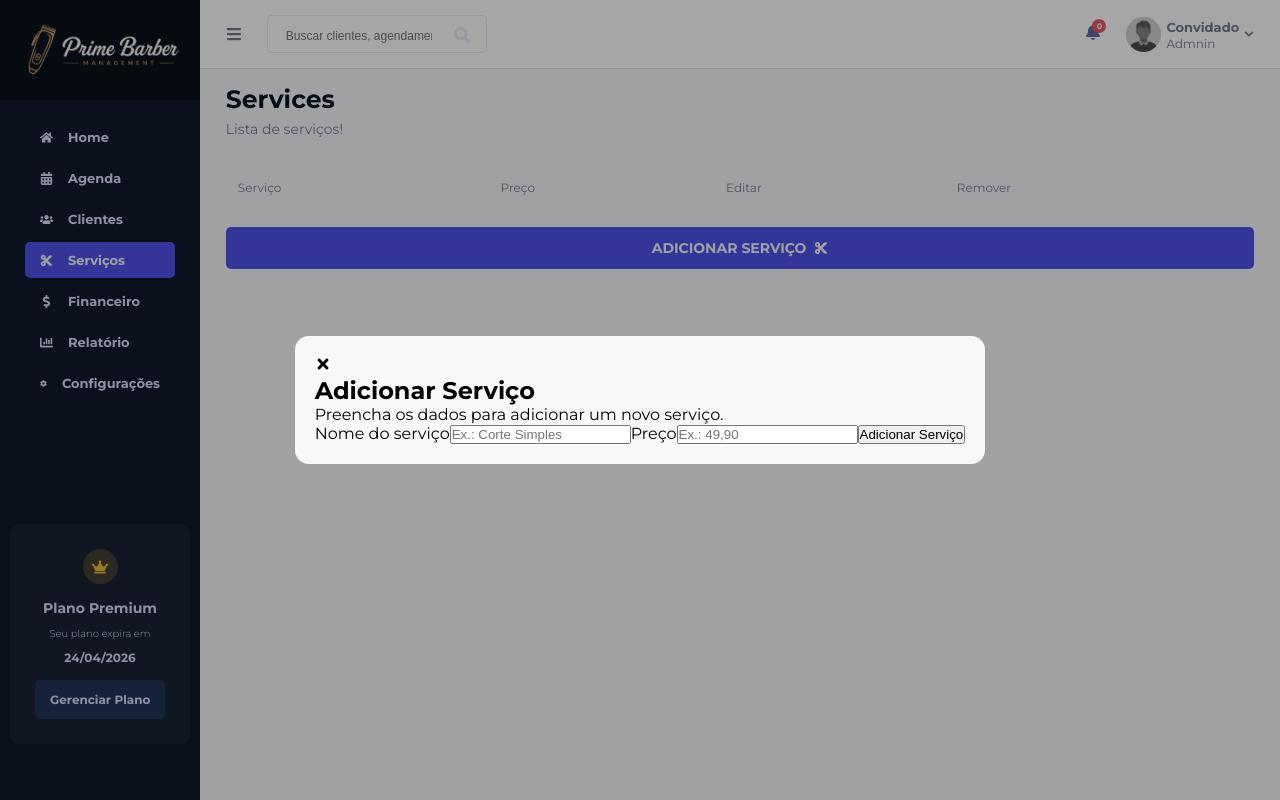
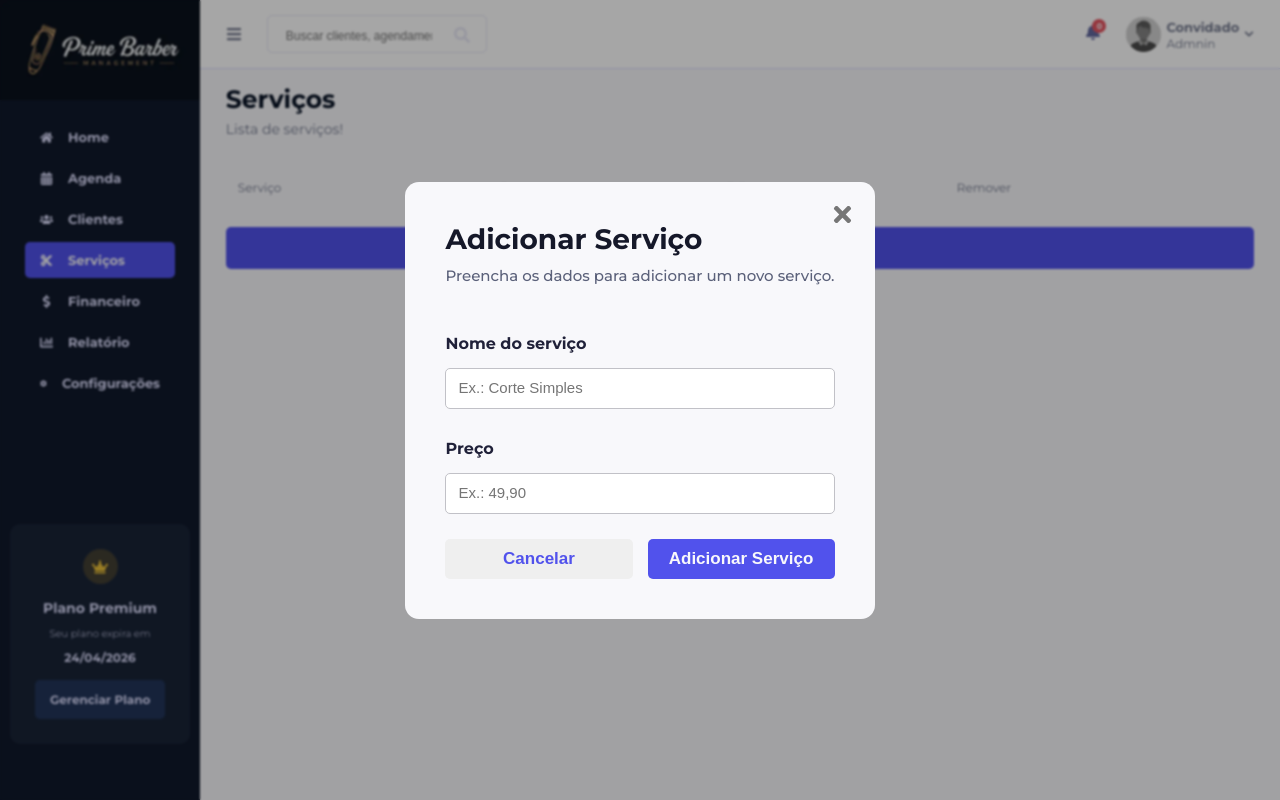
Before and after one commit to johnnyvasconcelos/Prime-Barber, a React (Vite) app in the folder frontend/: page /servicos in a window 1280 px wide. Both pictures are taken after a click on the link "ADICIONAR SERVIÇO". Built offline with nearby package versions, Linux system fonts and the light colour scheme; no server answers.

Commit message:
formulario style

```diff
--- a/frontend/src/App.css
+++ b/frontend/src/App.css
@@ -133,16 +133,92 @@ a {
   top: 0;
   left: 0;
   z-index: 300;
-
   background: rgba(0, 0, 0, 0.35);
-  backdrop-filter: blur(0px);
-  -webkit-backdrop-filter: blur(0px);
+  backdrop-filter: blur(1px);
+  -webkit-backdrop-filter: blur(1px);
 
   .form-modal {
     background-color: var(--white);
-    padding: 20px;
+    padding: 40px;
     border-radius: 14px;
     position: relative;
+    position: relative;
+
+    h2 {
+      font-size: 28px;
+      color: #151829;
+      margin-bottom: 10px;
+    }
+
+    > p {
+      color: #5b617a;
+      font-size: 15px;
+      font-weight: 500;
+    }
+
+    .close {
+      color: #767676;
+      font-size: 25px;
+      font-weight: 300;
+      position: absolute;
+      right: 20px;
+      top: 20px;
+      cursor: pointer;
+    }
+
+    label {
+      font-weight: 600;
+      color: #202139;
+      font-size: 16px;
+      display: block;
+      margin-bottom: 15px;
+      margin-top: 30px;
+    }
+
+    input {
+      display: block;
+      width: 100%;
+      padding: 12px;
+      border: 1px solid #c1c1c7;
+      border-radius: 5px;
+
+      &::placeholder {
+        font-size: 15px;
+      }
+
+      &:focus {
+        outline: none;
+      }
+    }
+
+    .buttons {
+      margin-top: 25px;
+      display: flex;
+      justify-content: space-between;
+      gap: 15px;
+
+      button {
+        border-radius: 5px;
+        font-weight: 700;
+        width: 100%;
+        display: block;
+        padding: 10px;
+        cursor: pointer;
+        color: var(--display);
+        border: none;
+        font-size: 17px;
+      }
+
+      button:nth-of-type(2) {
+        color: var(--white);
+        background-color: var(--display);
+        transition: var(--transition);
+
+        &:hover {
+          background-color: #3131bb;
+        }
+      }
+    }
   }
 }
 
@@ -160,3 +236,32 @@ a {
     }
   }
 }
+
+@media (max-width: 767px) {
+  .background-modal {
+    .form-modal {
+      padding: 22px;
+      margin: 0 auto;
+      width: 85%;
+      max-width: 450px;
+    }
+  }
+}
+
+@media (max-width: 480px) {
+  .background-modal {
+    .form-modal {
+      h2 {
+        font-size: 22px;
+      }
+
+      > p {
+        font-size: 12px;
+      }
+
+      button {
+        font-size: 14px !important;
+      }
+    }
+  }
+}
--- a/frontend/src/components/main/MainServices.jsx
+++ b/frontend/src/components/main/MainServices.jsx
@@ -12,7 +12,7 @@ const MainServices = ({ menu, setMenu, userMenu, setUserMenu }) => {
         userMenu={userMenu}
         setUserMenu={setUserMenu}
       />
-      <MainHeader title="Services" subtitle="Lista de serviços!" />
+      <MainHeader title="Serviços" subtitle="Lista de serviços!" />
       <Services />
     </main>
   );
--- a/frontend/src/components/main/ServicesPage.jsx
+++ b/frontend/src/components/main/ServicesPage.jsx
@@ -62,16 +62,27 @@ const ServicesPage = () => {
       </div>
       {/* formulário modal */}
       {modal && (
-        <div className="background-modal">
-          <form className="form-modal">
-            <FaTimes className="close"
+        <div
+          className="background-modal"
+          onClick={() => {
+            setModal(false);
+          }}
+        >
+          <form
+            className="form-modal"
+            onClick={(e) => {
+              e.stopPropagation();
+            }}
+          >
+            <FaTimes
+              className="close"
               onClick={() => {
                 setModal(false);
               }}
             />
             <h2>Adicionar Serviço</h2>
             <p>Preencha os dados para adicionar um novo serviço.</p>
-
+            <br />
             <label htmlFor="nome">Nome do serviço</label>
             <input
               type="text"
@@ -89,8 +100,17 @@ const ServicesPage = () => {
               step="0.01"
               min="0"
             />
-
-            <button type="submit">Adicionar Serviço</button>
+            <div className="buttons">
+              <button
+                type="button"
+                onClick={() => {
+                  setModal(false);
+                }}
+              >
+                Cancelar
+              </button>
+              <button type="submit">Adicionar Serviço</button>
+            </div>
           </form>
         </div>
       )}
```
